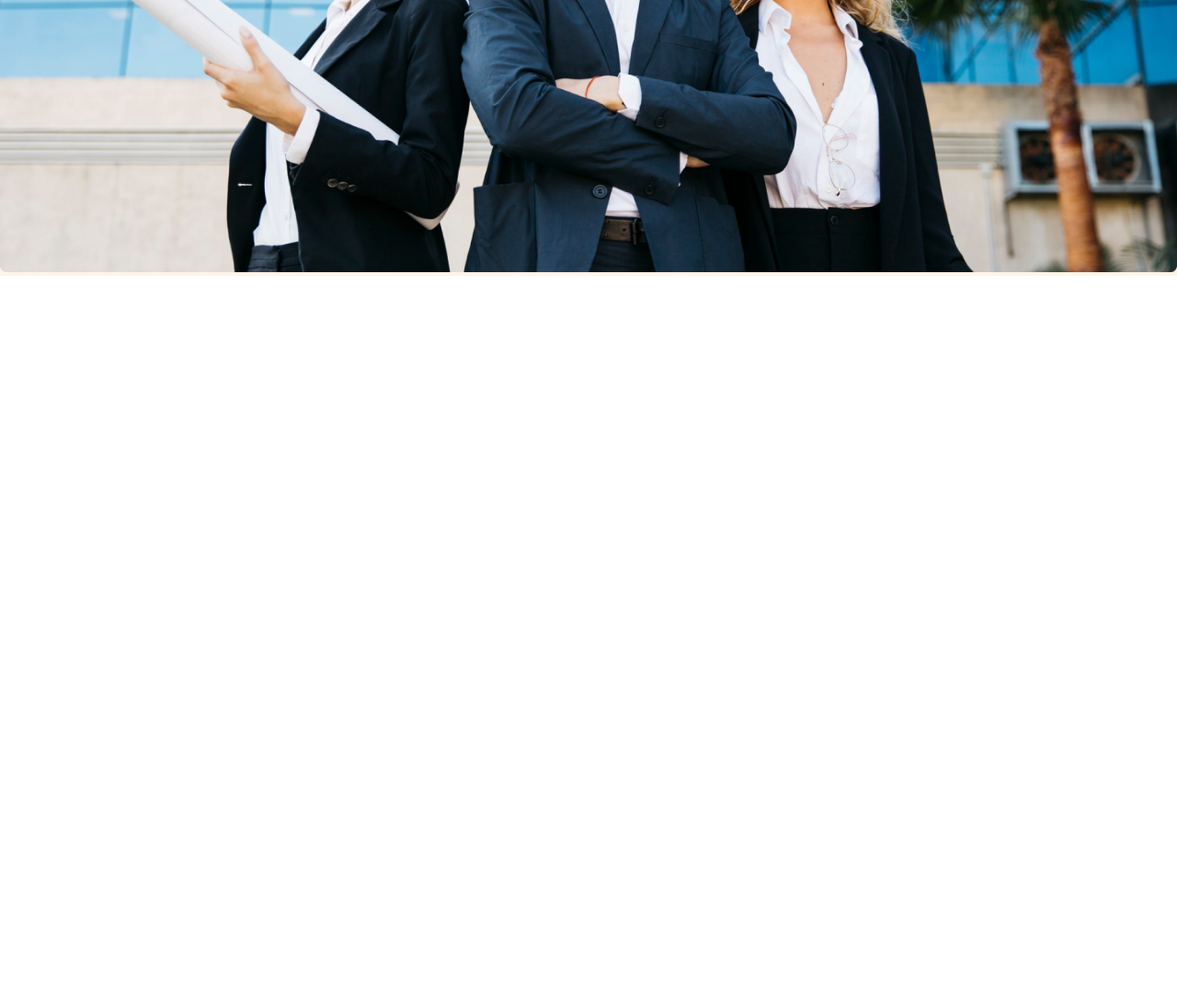
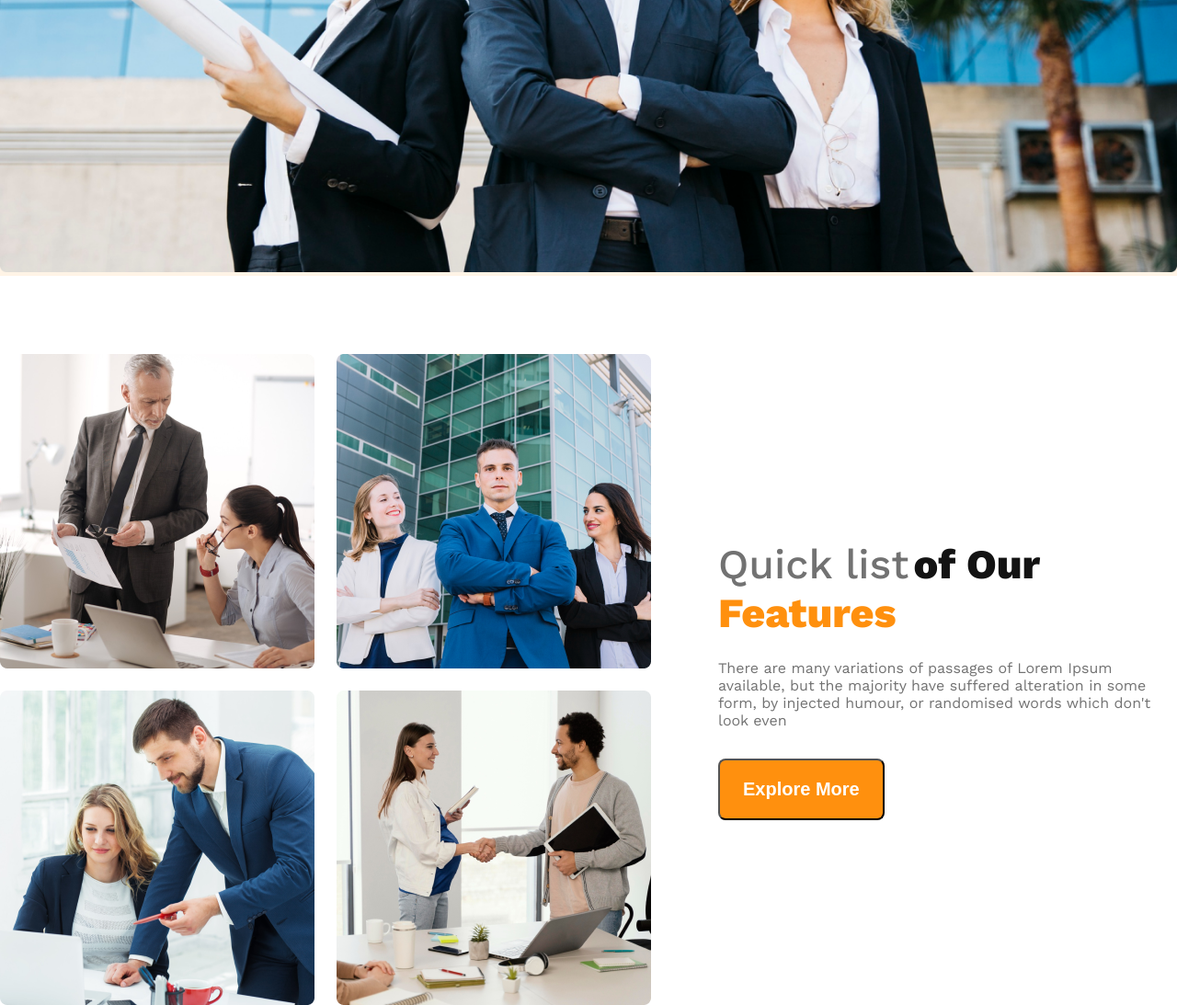
Before and after one commit to AhammedNoyon/G3-archtects-website, a plain HTML site: page index.html in a window 1280 px wide. Shown: the part 778-1871 px from the top of the page at 92% size. Before the commit the page ends 1078 px from the top, so only its background shows below. Drawn offline with nearby package versions, Linux system fonts and the light colour scheme.

Commit message:
commit for responsive website

```diff
--- a/index.html
+++ b/index.html
@@ -29,7 +29,19 @@
         </div>
     </header>
     <main>
-
+        <section class="feature-details">
+            <div class="image-container">
+                <img src="images/team1.png" alt="">
+                <img src="images/team2.png" alt="">
+                <img src="images/team3.png" alt="">
+                <img src="images/team4.png" alt="">
+            </div>
+            <div class="feature-container">
+                <h3 class="feature-title"><span id="list" class="dark3">Quick list</span> <span class="Our dark1">of Our</span> <span class="Features">Features</span></h3>
+                <p class="feature-description dark3">There are many variations of passages of Lorem Ipsum available, but the majority have suffered alteration in some form, by injected humour, or randomised words which don't look even</p>
+                <button class="primary-btn">Explore More</button>
+            </div>
+        </section>
     </main>
     <footer>
 
--- a/styles/style.css
+++ b/styles/style.css
@@ -35,7 +35,10 @@
     font-weight: 600;
     color: white;
     padding: 20px 25px;
-
+}
+main > section{
+    max-width: 1440px;
+    margin: 0 auto;
 }
 
 /* navbar style */
@@ -80,8 +83,60 @@
 .banner-image{
     width: 100%;
 }
+
+/* our feature related style */
+.feature-details{
+    display: flex;
+    align-items: center;
+    margin-top: 85px;
+}
+.image-container{
+    display: grid;
+    grid-template-columns: repeat(2,1fr);
+    grid-gap: 24px 24px;
+}
+.feature-container{
+    margin-left: 73px;
+    max-width: 537px;
+    border-radius: 8px;
+}
+#list{
+    font-size: 2.8rem;
+    font-weight: 500;
+}
+.Our{
+    font-size: 2.8rem;
+    font-weight: 800;
+}
+.Features{
+    font-size: 2.8rem;
+    font-weight: 800;
+    color: #FF900E;
+}
+.feature-description{
+    font-size: 1rem;
+    font-weight: 400;
+    margin-top: 24px;
+    margin-bottom: 32px;
+}
+
+/* small size device responsive */
 @media screen and (max-width:576px) {
-    .navbar,.nav-link{
+    .navbar,
+    .nav-link,
+    .feature-details{
+        flex-direction: column;
+    }
+    .image-container{
+        grid-template-columns: repeat(1,1fr);
+    }
+    .feature-container{
+        margin-left: 20px;
+    }
+}
+/* medium size device */
+@media screen and (min-width:576px) and (max-width:992px) {
+    .feature-details{
         flex-direction: column;
     }
 }
```
